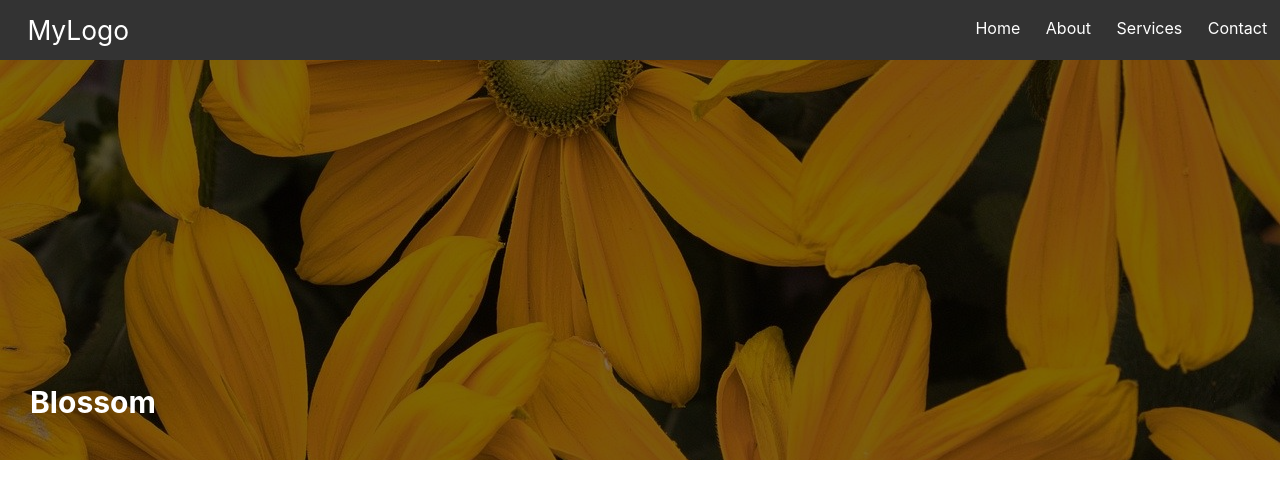
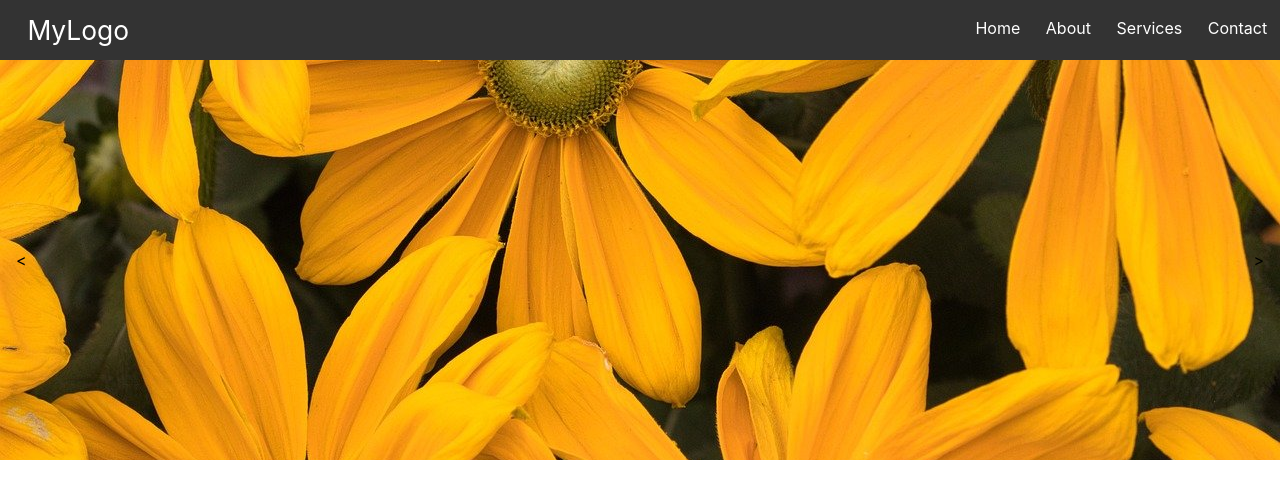
Before and after one commit to anyi-sunny/FinanceProject, a React (Create React App) app in the folder finance-project/: page / in a window 1280 px wide. Shown: the top 498 px of the page. Built offline with nearby package versions, Linux system fonts and the light colour scheme.

Commit message:
image slideshow part 1!

```diff
--- a/finance-project/src/App.css
+++ b/finance-project/src/App.css
@@ -10,10 +10,3 @@
   align-items: center;
   flex-direction: column;
 }
-
-.topContent {
-  margin-bottom: 40px;
-  font-size: 200%;
-  text-align: center;
-  color: steelblue;
-}
--- a/finance-project/src/Components/Carousel.js
+++ b/finance-project/src/Components/Carousel.js
@@ -1,21 +1,33 @@
 import React from 'react';
+import { useState } from "react";
 import '../Style/Carousel.css'
 
 function Carousel({ images }) {
+    const [imageIndex, setImageIndex] = useState(0)
+
+    function showNextImage() {
+        setImageIndex(index => {
+            if (index === images.length - 1) return 0
+            return index + 1
+        })
+    }
+
+    function showPrevImage() {
+        setImageIndex(index => {
+            if (index === 0) return images.length - 1
+            return index - 1
+        })
+    }
+
     return (
-        <div className="carousel">
-            <div className="carousel_wrapper">
-                {images.map((image, index)=> {
-                    return(
-                        <div key={index} className={index===0 ? "carousel_card carousel_card-active" : "carousel_card"}>
-                            <img className="card_image" src={image.image} alt="" />
-                            <div className="card_overlay">
-                                <h2 className="card_title">{image.title}</h2>
-                            </div>
-                        </div>
-                    )
-                })}
-            </div>
+        <div style={{ width: "100%", height: "400px", position: "relative" }}>
+            <img src={images[imageIndex].image} className="img-slider-img" alt={images[imageIndex].title}/>
+            <button onClick={showPrevImage} className="img-slider-btn" style={{ left: 0 }}>
+                &lt;
+            </button>
+            <button onClick={showNextImage} className="img-slider-btn" style={{ right: 0 }}>
+                &gt;
+            </button>
         </div>
     )
 }
--- a/finance-project/src/Style/Carousel.css
+++ b/finance-project/src/Style/Carousel.css
@@ -1,50 +1,32 @@
-.carousel {
-    display: flex;
-    height: 400px;
-    width: 100%;
+*,
+*::before,
+*::after{
+    box-sizing: border-box;
 }
 
-.carousel_wrapper {
-    position: relative;
+.img-slider-img {
+    object-fit: cover;
     width: 100%;
     height: 100%;
+    display: block;
 }
 
-.carousel_card {
-    display: flex;
-    flex: 1;
+.img-slider-btn {
+    all: unset;
+    display: block;
     position: absolute;
-    width: 100%;
-    height: 100%;
-    overflow: hidden;
-    opacity: 0;
-    pointer-events: none;
-
-    transition: 0.5s ease-in-out
+    top: 0;
+    bottom: 0;
+    padding: 1rem;
+    cursor: pointer;
+    transition: background-color 100ms ease-in-out;
 }
 
-.carousel_card-active {
-    opacity: 1;
-    transform: scale(1);
-    pointer-events: visible;
+.img-slider-btn:hover {
+    background-color: rgb(0, 0, 0, 0.2)
 }
 
-.card_image {
-    width: 100%;
-    object-fit: cover;
+.img-slider-btn > * {
+    width: 2rem;
+    height: 2rem;
 }
-
-.card_overlay {
-    position: absolute;
-    width: 100%;
-    height: 100%;
-    background-color: rgba(0, 0, 0, 0.5);
-    display: flex;
-    padding: 40px 30px;
-    align-items: flex-end;
-}
-
-.card_title{
-    color: white;
-    font-size: 30px;
-}
```
